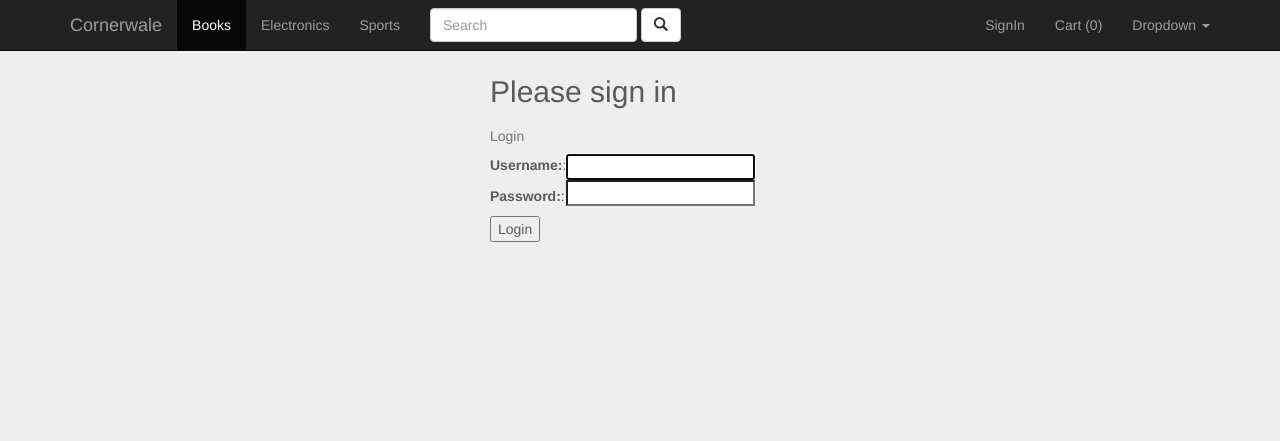
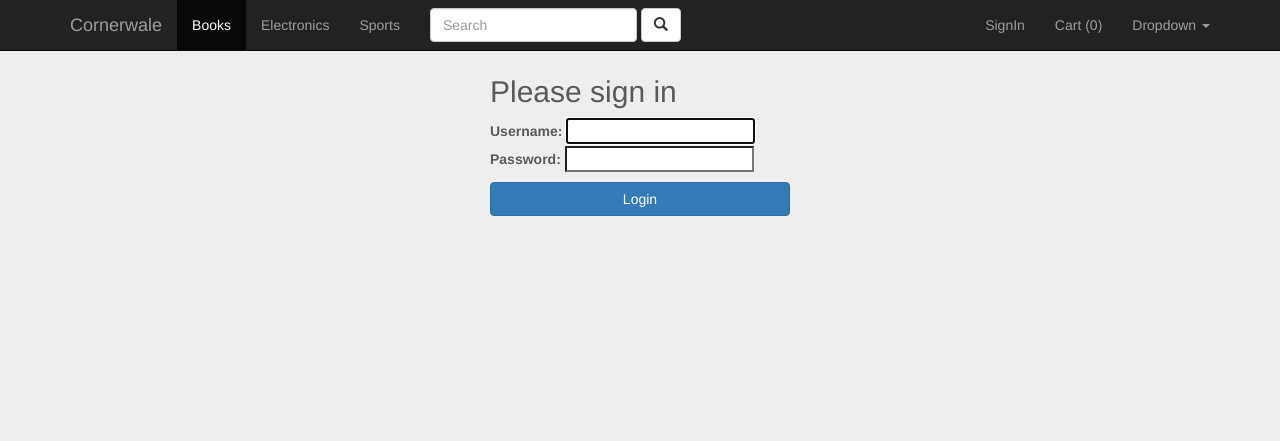
Before and after one commit to amit1870/studentscorner, a Django app: page /accounts/login/ in a window 1280 px wide. Shown: the top 441 px of the page. Run offline with Django 3.2, Linux system fonts and the light colour scheme; data comes from the database, SQL or seed files in the repository; some libraries are stand-ins or nearby versions.

Commit message:
removing jog,png

```diff
--- a/accounts/templates/registration/login.html
+++ b/accounts/templates/registration/login.html
@@ -1,6 +1,8 @@
 {% extends "catalog/catalog.html" %}
 {% block content %}
 <div class="container">
+	<div class="row">
+
 		<div class="col-md-2"></div>
 		<div class="col-md-8">
 			{% if form.errors %}
@@ -12,26 +14,15 @@
 			<form class="form-signin" method="post" action="{% url 'accounts:login' %}">
 				{% csrf_token %}
 				<h2 class="form-signin-heading">Please sign in</h2>
-		<table summary="Login" id="login">
-			<caption>Login</caption>
-			<tr>
-				<td>{{ form.username.label_tag }}:</td>
-				<td>{{ form.username }}</td>
-			</tr>
-			<tr>
-				<td>{{ form.password.label_tag }}:</td>
-				<td>{{ form.password }}</td>
-			</tr>
-			<tr>
-				<td colspan="2" class="right">
-					<input type="submit" value="Login" />
-				</td>
-			</tr>
-		</table>
+				{{ form.username.label_tag }}
+				{{ form.username }}
 
+				{{ form.password.label_tag }}
+				{{ form.password }}
+				<button class="btn btn-primary btn-block" type="submit">Login</button>
 				<input type="hidden" name="next" value="{{ next }}" />
 			</form>
-
+		</div>
 	</div>
 	<div class="col-md-2"></div>
 
```
Also changed, not shown: 1 other file. Lines whose indentation alone changed are shown as unchanged.
